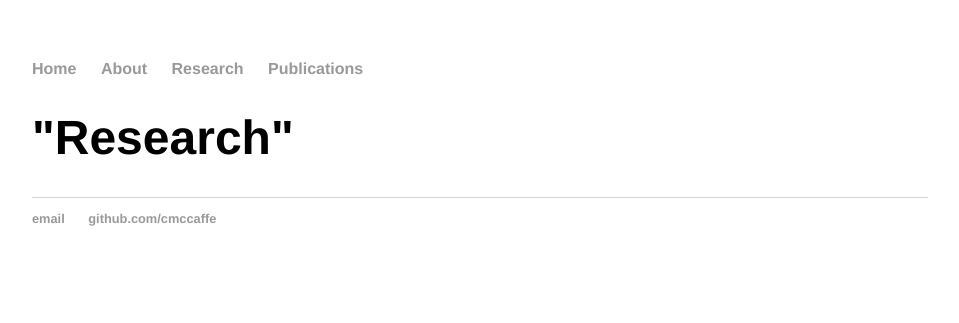
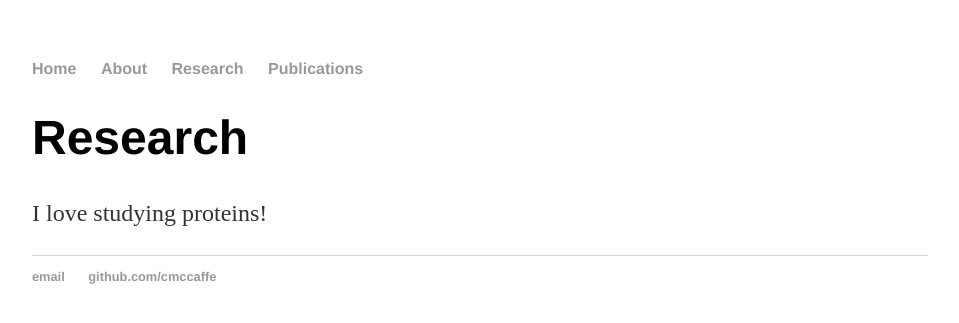
Before and after one commit to paulsouthard1/paulsouthard1.github.io, a Jekyll site: the page built from research/index.html, in a window 1280 px wide. Shown: the top 323 px of the page, without its empty margins (160-1119 px from the left). Built offline with Jekyll 4.4.1, drawn with Linux system fonts in a browser that asks for light colours.

Commit message:
Update index.html

```diff
--- a/research/index.html
+++ b/research/index.html
@@ -2,4 +2,7 @@
 layout: default
 title: Research
 ---
-<h1>"Research"</h1>
+<div class="blurb">
+	<h1>Research</h1>
+	<p>I love studying proteins!</p>
+</div>
```
